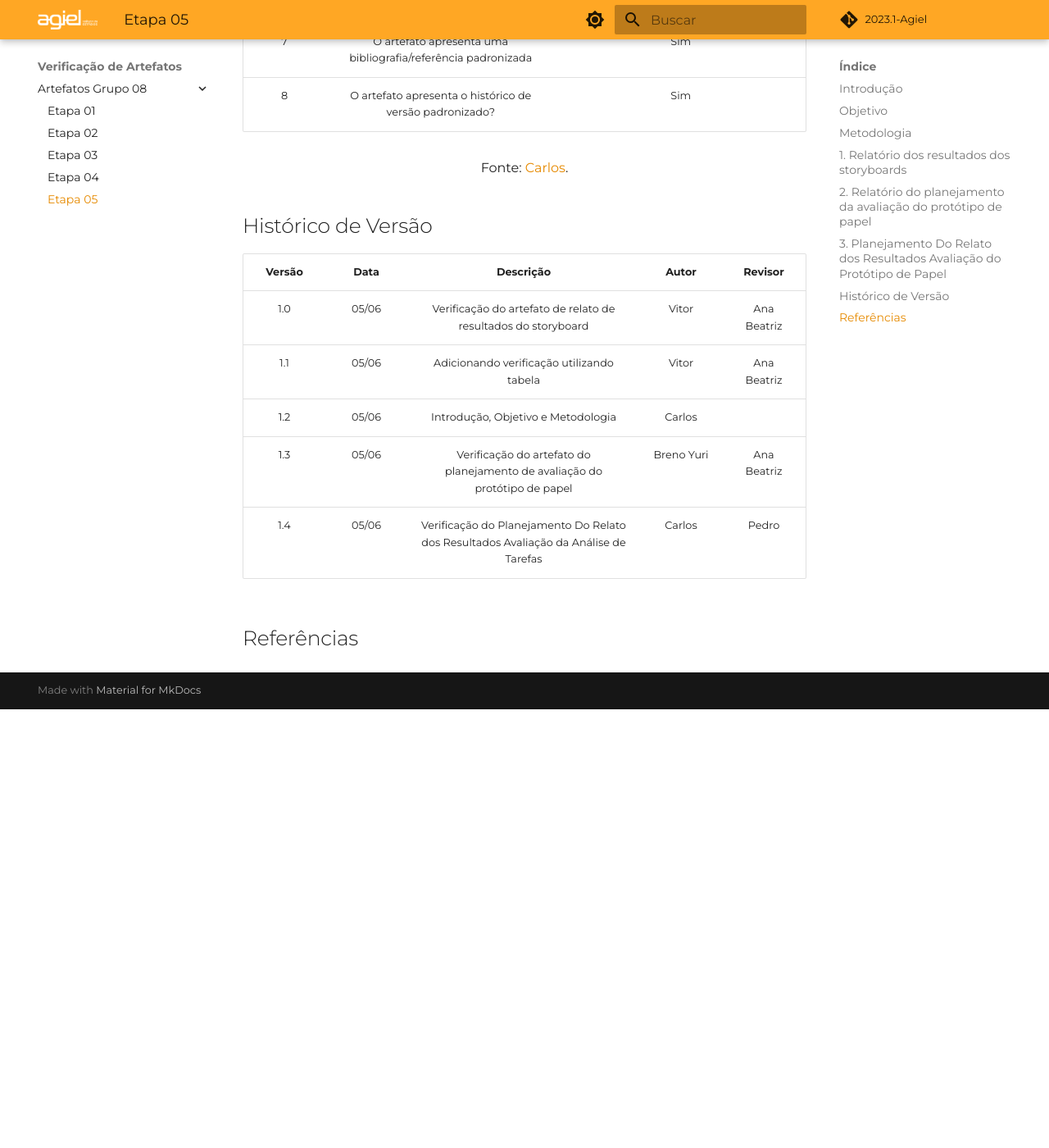
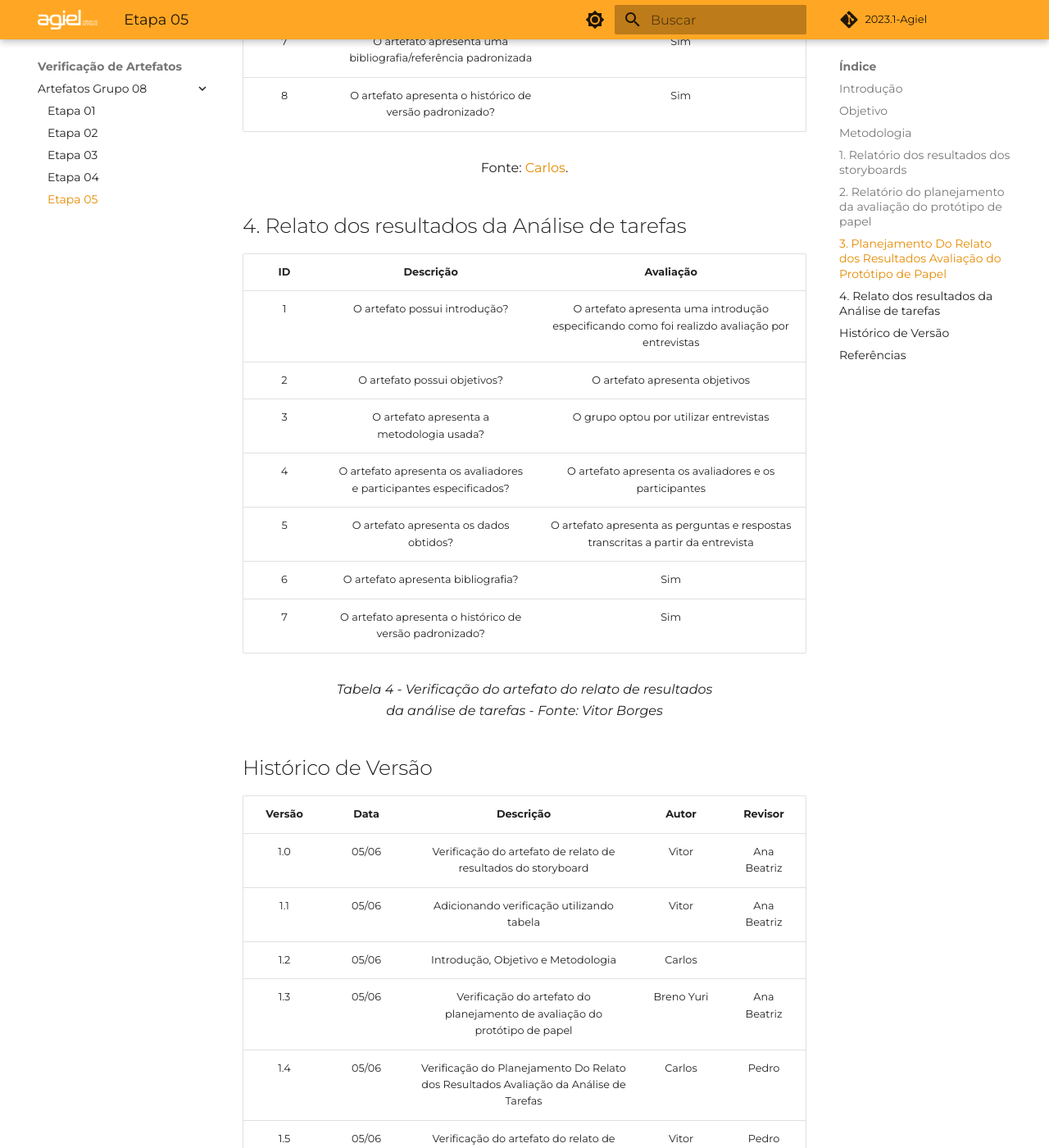
Before and after one commit to Interacao-Humano-Computador/2023.1-Agiel, an MkDocs documentation site: the page built from docs/verificacao/grupo_8/etapa_5.md, in a window 1280 px wide and 1400 px high, scrolled down 3206 px. Shown: the whole window at 82% size. Built offline with MkDocs 1.6.1 and Material for MkDocs 9.7.7, drawn with Linux system fonts in a browser that asks for light colours; some web fonts are replaced; comment, search, counter and statistics services are not loaded; before the commit the page ends 4071 px from its top, so only the background shows below that; some of the changed text lies outside the part shown.

Commit message:
docs: adicionado verificação do realto de resultados da análise de tarefas

```diff
--- a/docs/verificacao/grupo_8/etapa_5.md
+++ b/docs/verificacao/grupo_8/etapa_5.md
@@ -61,9 +61,21 @@ A verificação dos artefatos será feita por meio de inspeção FAGAN (1976), u
 | 7 | O artefato apresenta uma bibliografia/referência padronizada | Sim |
 | 8 | O artefato apresenta o histórico de versão padronizado? | Sim |
 
+<font size="3"><p style="text-align: center">Fonte: [Carlos](https://github.com/carlinhos_pinheiro).</p></font>
 
+## 4. Relato dos resultados da Análise de tarefas
 
-<font size="3"><p style="text-align: center">Fonte: [Carlos](https://github.com/carlinhos_pinheiro).</p></font>
+| ID | Descrição  | Avaliação |
+|:--:|:----------:|:---------:|
+| 1 | O artefato possui introdução? | O artefato apresenta uma introdução especificando como foi realizdo avaliação por entrevistas |
+| 2 | O artefato possui objetivos? | O artefato apresenta objetivos |
+| 3 | O artefato apresenta a metodologia usada? | O grupo optou por utilizar entrevistas |
+| 4 | O artefato apresenta os avaliadores e participantes especificados? | O artefato apresenta os avaliadores e os participantes |
+| 5 | O artefato apresenta os dados obtidos? | O artefato apresenta as perguntas e respostas transcritas a partir da entrevista |
+| 6 | O artefato apresenta bibliografia? | Sim |
+| 7 | O artefato apresenta o histórico de versão padronizado? | Sim |
+
+<figcaption align="center">Tabela 4 - Verificação do artefato do relato de resultados da análise de tarefas - Fonte: Vitor Borges</figcaption>
 
 ## Histórico de Versão
 
@@ -74,6 +86,7 @@ A verificação dos artefatos será feita por meio de inspeção FAGAN (1976), u
 |  1.2   | 05/06 | Introdução, Objetivo e Metodologia | Carlos |
 |  1.3   | 05/06 | Verificação do artefato do planejamento de avaliação do protótipo de papel | Breno Yuri |  Ana Beatriz |
 |  1.4   | 05/06 | Verificação do Planejamento Do Relato dos Resultados Avaliação da Análise de Tarefas | Carlos |  Pedro |
+|  1.5   | 05/06 | Verificação do artefato do relato de resultados da análise de tarefas | Vitor | Pedro |
 
 
 ## Referências
```
